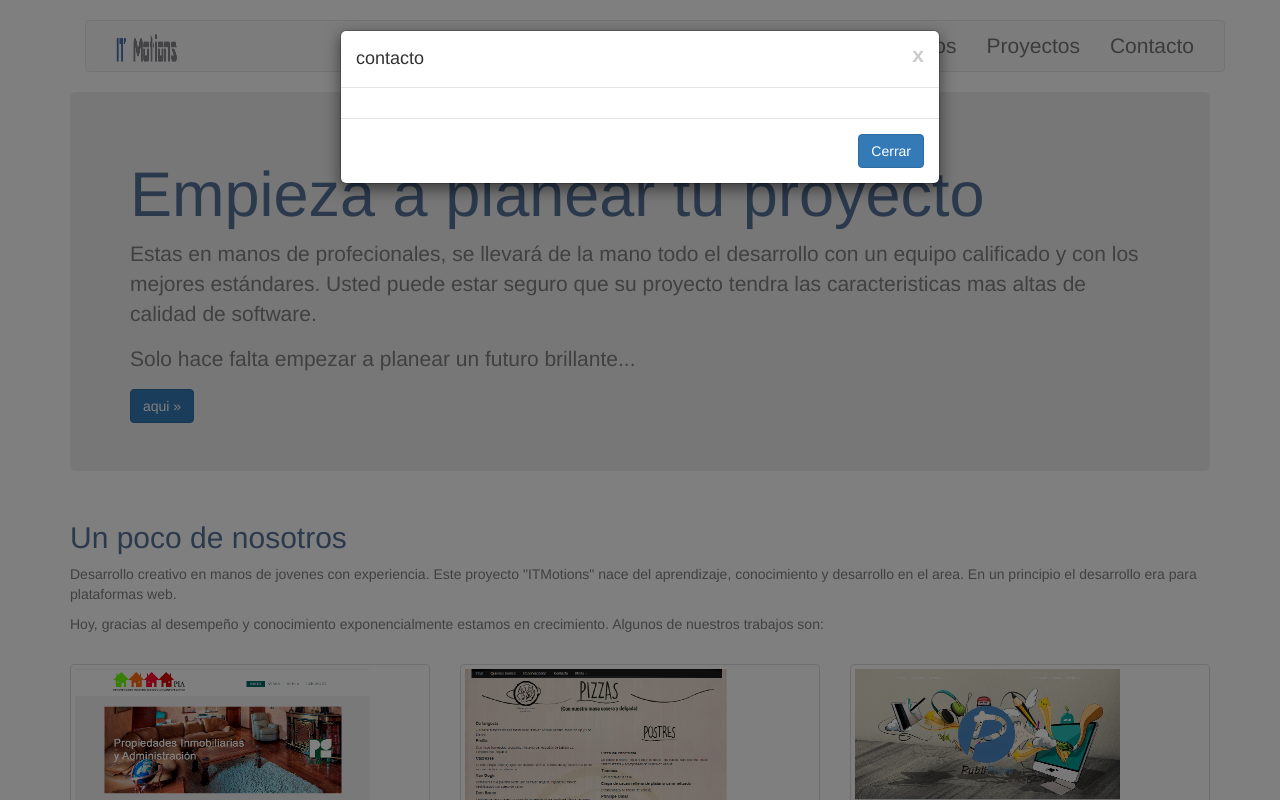
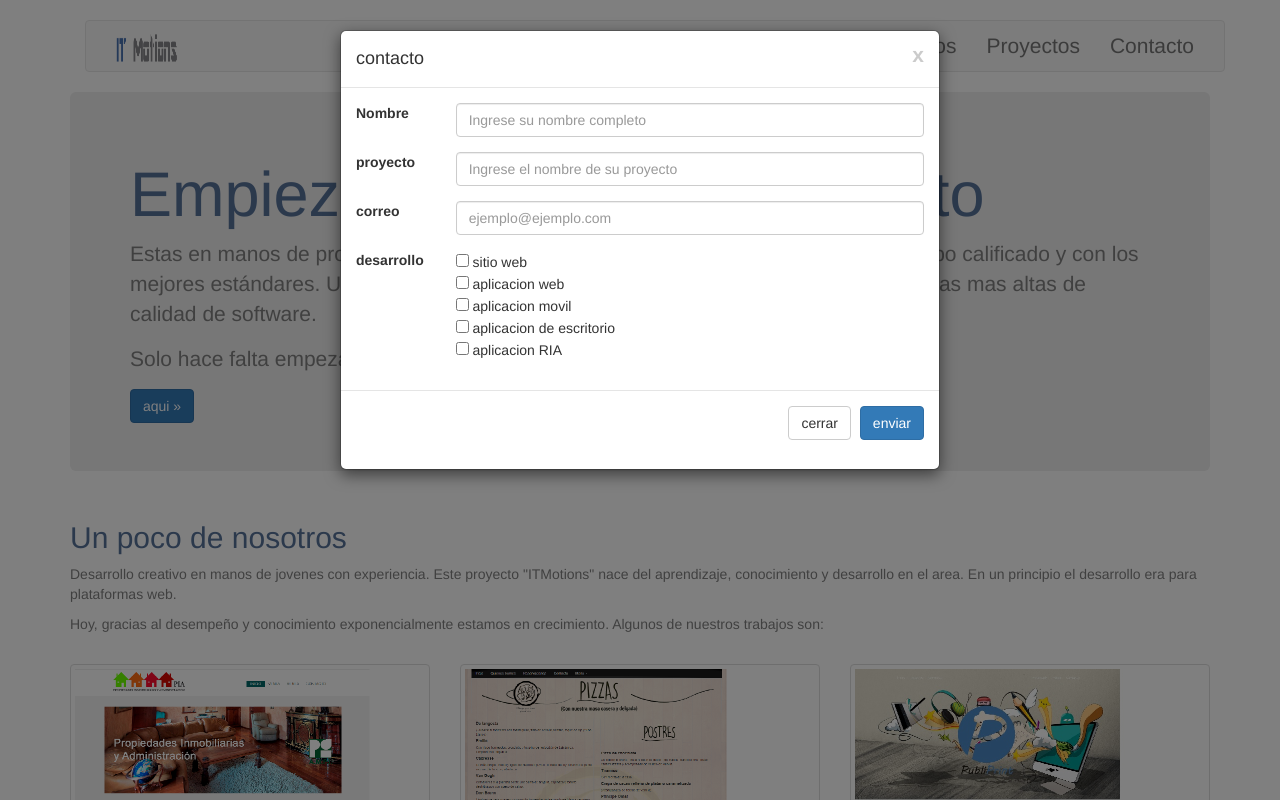
Before and after one commit to ITMotion/itmotions.net, a PHP site: page /proyectos.php in a window 1280 px wide, after a click on "aqui »". Run offline with PHP 8.4, Linux system fonts and the light colour scheme.

Commit message:
Ajustes de contenido

```diff
--- a/index.php
+++ b/index.php
@@ -11,7 +11,7 @@
 		<?php include ("menu.html") ?>
 		<div class="row">
 		<div class="col-md-6" id="media">
-			<img src="imagenes/negocios.jpg" />
+			<img src="imagenes/logosinletras.png" />
 		</div>
 		<div class="col-md-6" id="contenido1">
 			<div class="jumbotron">
@@ -28,7 +28,7 @@
 					<h2>Inicia un proyecto con nosotros</h2>
 					<p>Contamos con una amplia experiencia en desarrollo de proyectos con sistemas grandes y pequeños. Nuestros desarrolladores están
 						capacitados en tecnologías de punta. Ofrecemos soluciones avanzadas y modernas para cubrir desde el menor hasta el mayor de los proyectos.</p>
-				<p><a class="btn btn-primary btn-large" href="quienes somos/quienes somos.php">Contáctanos »</a></p>
+				<p><a class="btn btn-primary btn-large" href="proyectos.php">Detalles »</a></p>
 			</div>
 		<?php include("footer.html") ?>
 </div>
--- a/proyectos.php
+++ b/proyectos.php
@@ -16,23 +16,52 @@
 					<p>
 						Estas en manos de profecionales, se llevará de la mano todo el desarrollo con un equipo calificado y con los mejores estándares. Usted puede estar seguro que su proyecto tendra las caracteristicas mas altas de calidad de software.
 					</p>
-						<p>
-							Solo hace falta empezar a planear un futuro brillante...
-						</p>
+					<p>Solo hace falta empezar a planear un futuro brillante... </p>
 					<a href="#ventana" class="btn btn-primary" data-toggle="modal">aqui »</a>
-
 					<div class="modal fade" id="ventana" role="dialog" aria-labelledby="myModalLabel" aria-hidden="true">
 						<div class="modal-dialog">
 							<div class="modal-content">
+								<form class="form-horizontal">
 								<div class="modal-header">
 									<button type="button" class="close" data-dismiss="modal" aria-hidden="true">x</button>
 									<h4 class="modal-title" id="myModalLabel">contacto</h4>
 								</div>
 								<div class="modal-body">
+									<div class="form-group" id="nombre">
+										<label for="nombre" class="col-lg-2 control-lable">Nombre</label>
+										<div class="col-lg-10">
+											<input type="text" name="nombre" id="nombre" class="form-control" placeholder="Ingrese su nombre completo" required="required"/>
+										</div>
+									</div>
 
+									<div class="form-group" id="proyecto">
+										<label for="proyecto" class="col-lg-2 control-lable">proyecto</label>
+										<div class="col-lg-10">
+											<input type="text" name="proyecto" id="proyecto" class="form-control" placeholder="Ingrese el nombre de su proyecto" required="required"/>
+										</div>
+									</div>
+
+									<div class="form-group" id="correo">
+										<label for="correo" class="col-lg-2 control-lable">correo</label>
+										<div class="col-lg-10">
+											<input type="email" name="correo" id="correo" class="form-control" placeholder="ejemplo@ejemplo.com" required="required"/>
+										</div>
+									</div>
+
+									<div class="form-group" id="opciones">
+										<label for="desarrollo" class="col-lg-2 control-lable">desarrollo</label>
+										<div class="col-lg-10">
+											<input type="checkbox" name="sitio web" value="sitio web"> sitio web<br>
+											<input type="checkbox" name="aplicacion web" value="aplicacion web"> aplicacion web<br>
+											<input type="checkbox" name="aplicacion movil" value="aplicacion movil"> aplicacion movil<br>
+											<input type="checkbox" name="aplicacion escritorio" value="aplicacion escritorio"> aplicacion de escritorio<br>
+											<input type="checkbox" name="aplicacion ria" value="aplicacion ria"> aplicacion RIA<br>
+										</div>
+									</div>
 								</div>
 								<div class="modal-footer">
-												<button type="button" class="btn btn-primary" data-dismiss="modal">Cerrar</button>
+									<a class="btn btn-default" data-dismiss="modal">cerrar</a>
+									<button class="btn btn-primary" type="submit" >enviar</button>
 								</div>
 							</div>
 						</div>
```
Also changed, not shown: contacto.php (+13 -1 lines), css/contacto.css (+7 -1 lines), css/index.css (+4 -3 lines), quienessomos.php (+7 -9 lines), imagenes/logosinletras.png (added), imagenes/logosinletrasfondo.png (added). Lines whose indentation alone changed are shown as unchanged.
